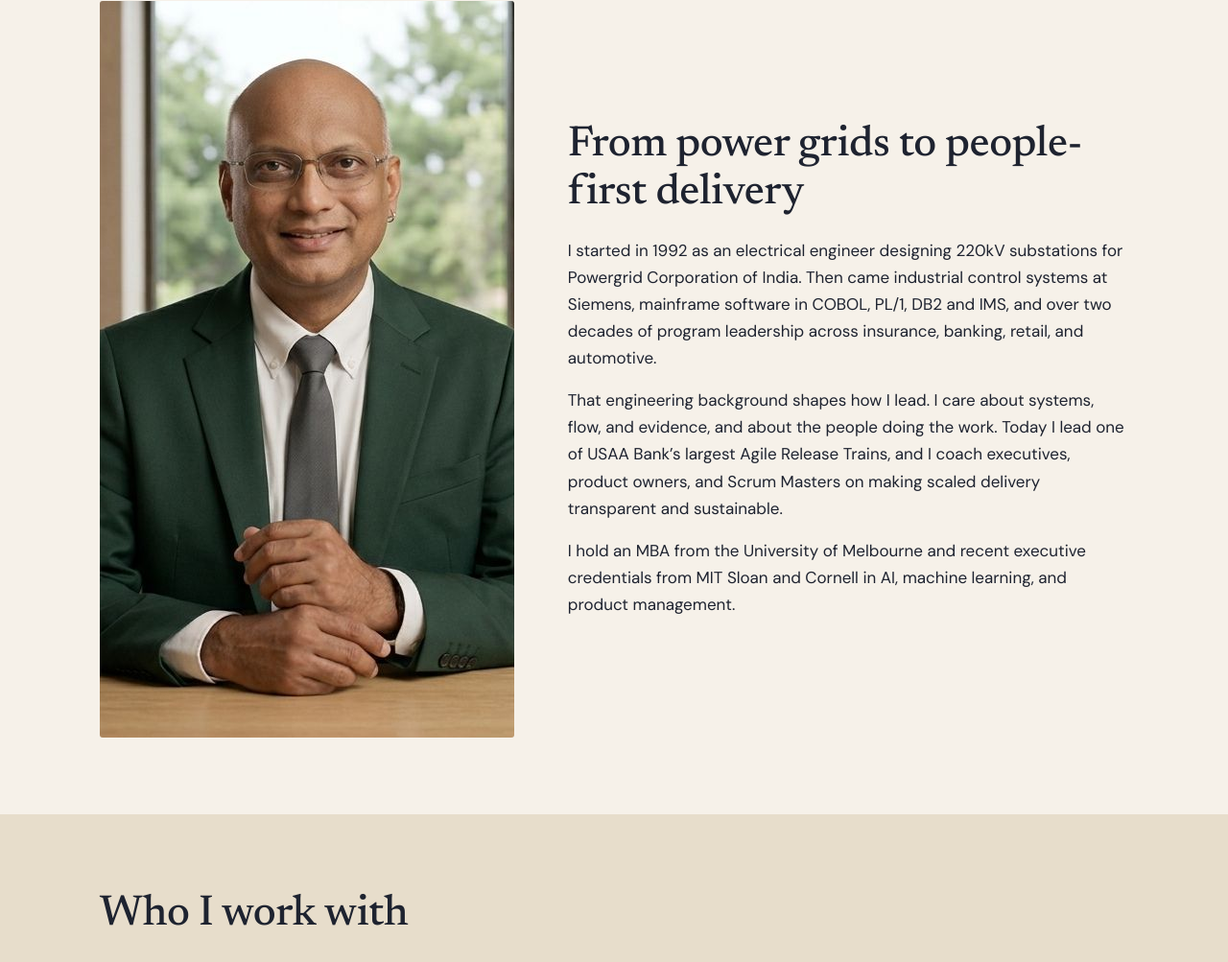
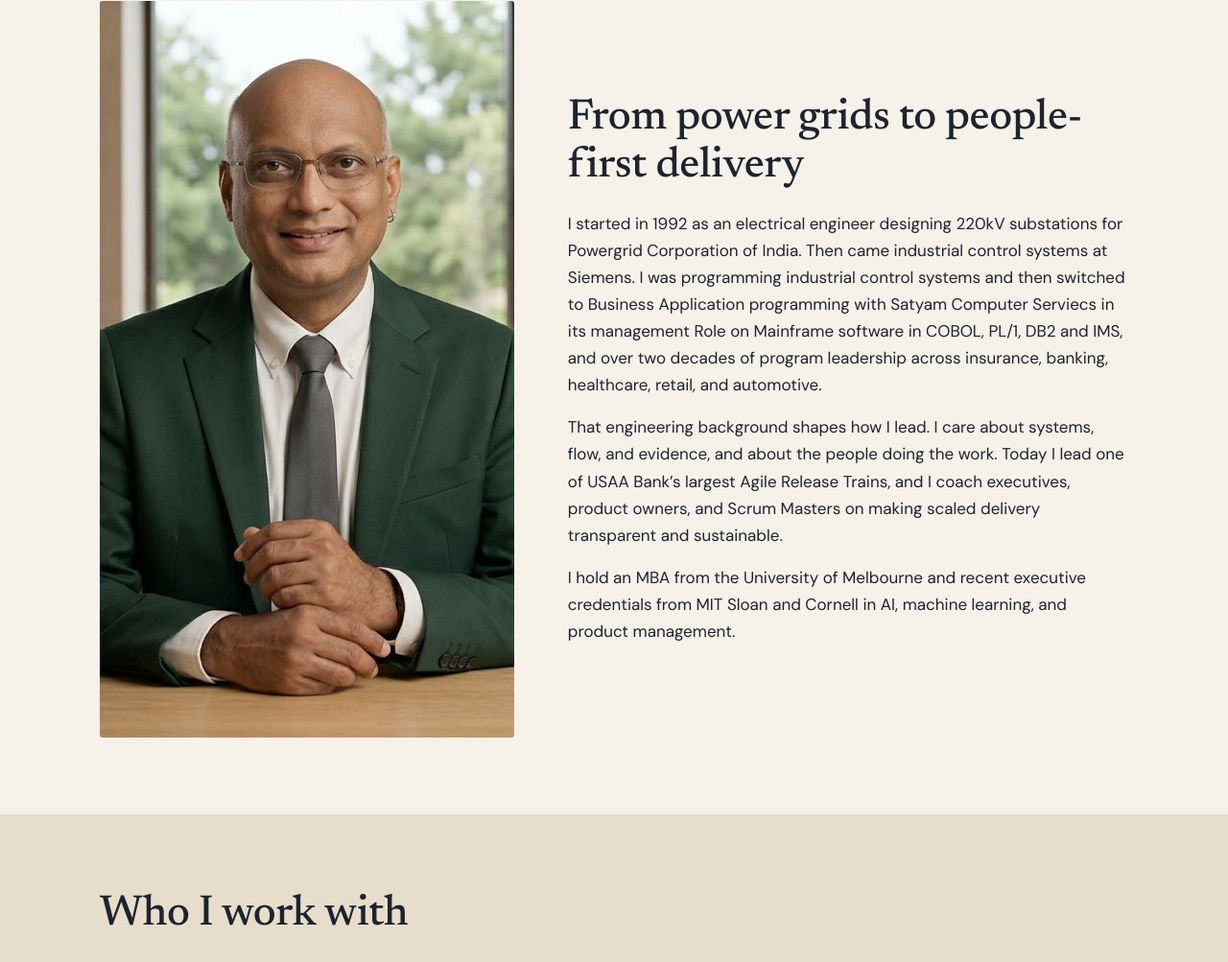
Before and after one commit to sagargollapudi/gollapudi360, a plain HTML site: page public/index.html in a window 1280 px wide. Shown: the part 1594-2597 px from the top of the page at 96% size. Drawn offline with Linux system fonts and the light colour scheme.

Commit message:
changes to profile

```diff
--- a/public/index.html
+++ b/public/index.html
@@ -50,7 +50,7 @@
  <img src="images/about.jpg" alt="Sagar Gollapudi smiling in a green suit, seated at a wooden table" width="1376" height="768" style="aspect-ratio:4/5;object-fit:cover;object-position:50% 15%">
  <div>
   <h2>From power grids to people-first delivery</h2>
-  <p>I started in 1992 as an electrical engineer designing 220kV substations for Powergrid Corporation of India. Then came industrial control systems at Siemens, mainframe software in COBOL, PL/1, DB2 and IMS, and over two decades of program leadership across insurance, banking, retail, and automotive.</p>
+  <p>I started in 1992 as an electrical engineer designing 220kV substations for Powergrid Corporation of India. Then came industrial control systems at Siemens. I was programming industrial control systems and then switched to Business Application programming with Satyam Computer Serviecs in its management Role on Mainframe software in COBOL, PL/1, DB2 and IMS, and over two decades of program leadership across insurance, banking, healthcare, retail, and automotive.</p>
   <p>That engineering background shapes how I lead. I care about systems, flow, and evidence, and about the people doing the work. Today I lead one of USAA Bank’s largest Agile Release Trains, and I coach executives, product owners, and Scrum Masters on making scaled delivery transparent and sustainable.</p>
   <p>I hold an MBA from the University of Melbourne and recent executive credentials from MIT Sloan and Cornell in AI, machine learning, and product management.</p>
  </div>
```
